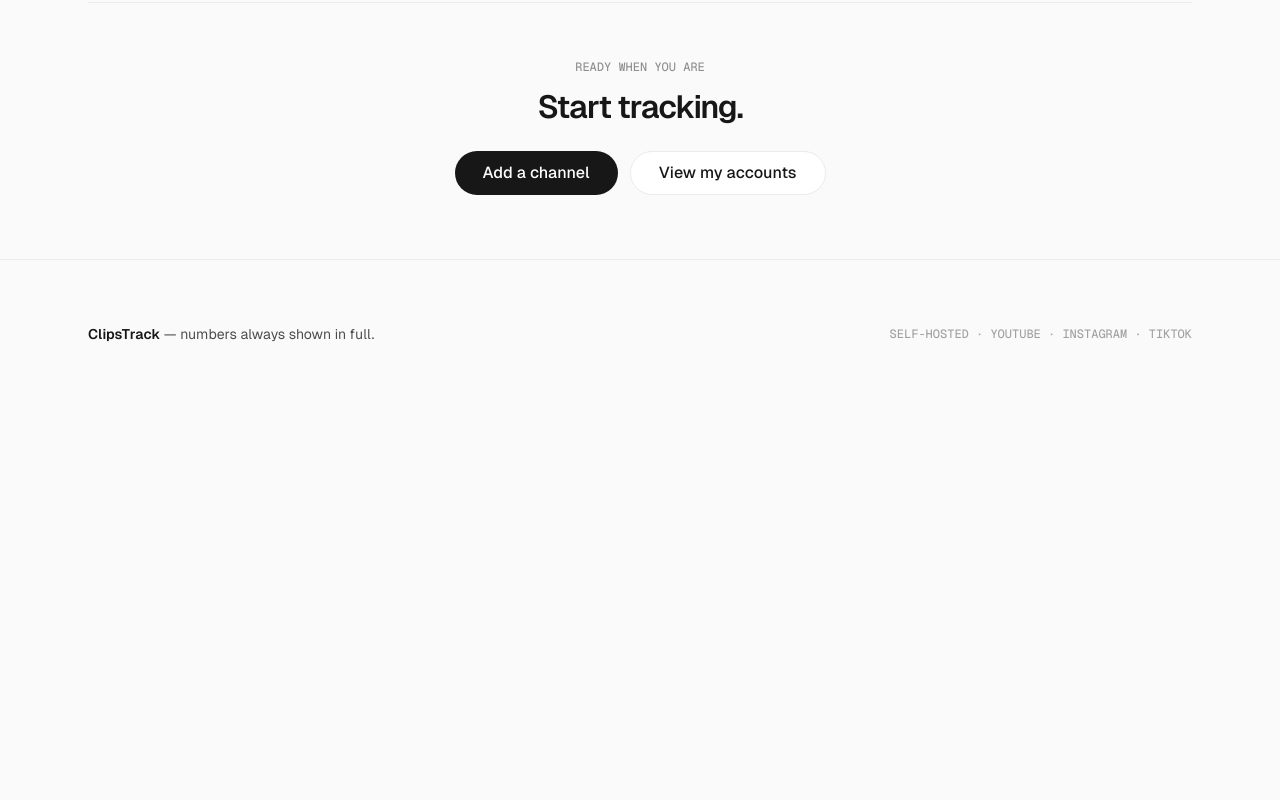
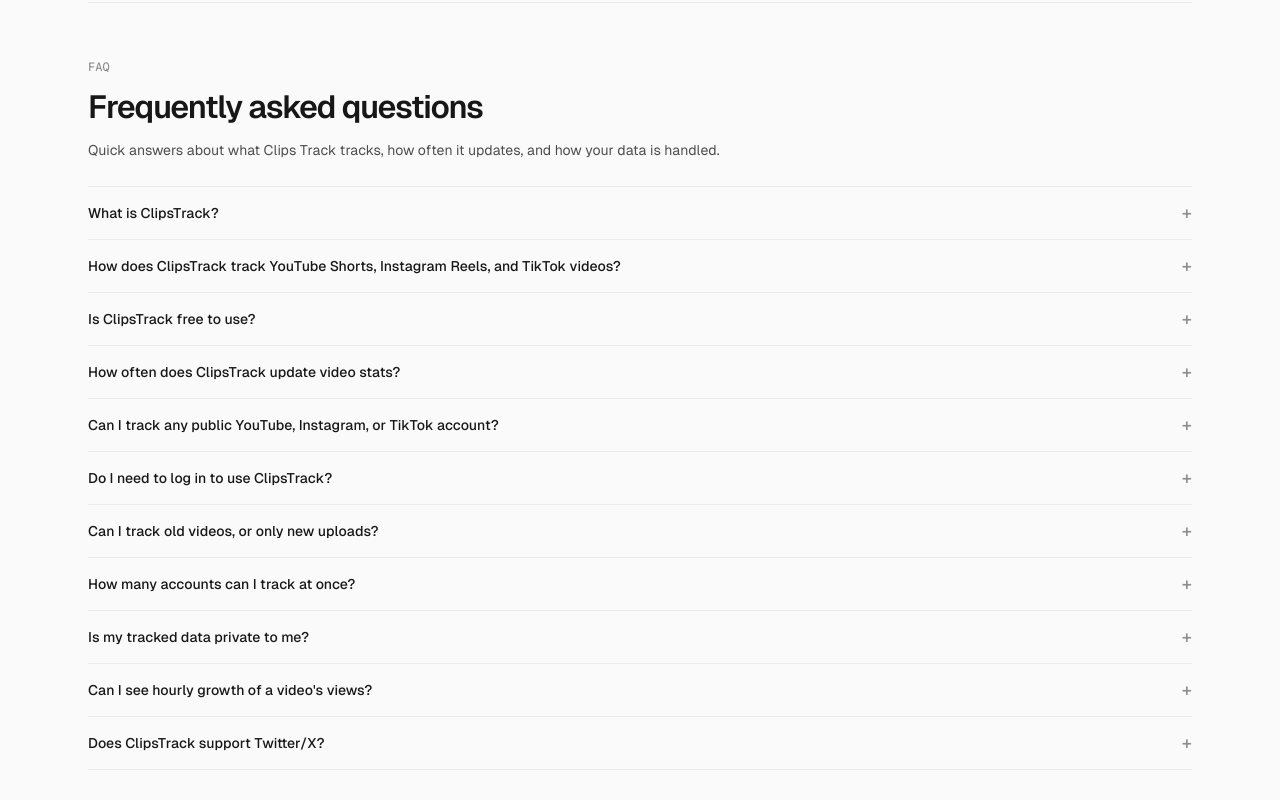
Before and after one commit to AmitX79/clipstrack, a Next.js app: page / in a window 1280 px wide. Shown: the part 2900-3700 px from the top of the page. Before the commit the page ends 3308 px from the top, so only its background shows below. Built offline with nearby package versions, Linux system fonts and the light colour scheme.

Commit message:
Homepage FAQ: 11-question accordion + FAQPage JSON-LD matched to visible Q&A

```diff
--- a/app/page.tsx
+++ b/app/page.tsx
@@ -34,6 +34,63 @@ const WEB_APP_SCHEMA = {
   inLanguage: "en",
   keywords:
     "clip tracker, video tracker, YouTube Shorts tracker, Instagram Reels tracker, TikTok video tracker",
+};
+
+const FAQS = [
+  {
+    q: "What is ClipsTrack?",
+    a: "ClipsTrack is a free clip tracker for short-form content. Add a YouTube, Instagram or TikTok handle and it records how each clip performs — views, likes and comments — every hour, always shown in full numbers. It keeps YouTube Shorts, Instagram Reels and TikTok videos together in one dashboard.",
+  },
+  {
+    q: "How does ClipsTrack track YouTube Shorts, Instagram Reels, and TikTok videos?",
+    a: "ClipsTrack pulls YouTube Shorts straight from the official YouTube Data API and keeps only clips up to 60 seconds — long-form uploads never get mixed in. On Instagram it tracks Reels only, skipping photo posts and carousels. On TikTok, only plain videos are tracked, along with their digg, comment and favorite counts. Each platform's stats are snapshotted hourly into a per-clip time series.",
+  },
+  {
+    q: "Is ClipsTrack free to use?",
+    a: "Yes — ClipsTrack is free. There's no paid plan, no per-channel fee and nothing is hidden behind a paywall.",
+  },
+  {
+    q: "How often does ClipsTrack update video stats?",
+    a: "Stats update every hour. The first snapshot is taken as soon as you add a handle, then a background sync refreshes views, likes and comments hourly from then on.",
+  },
+  {
+    q: "Can I track any public YouTube, Instagram, or TikTok account?",
+    a: "Yes — any public account on the three supported platforms can be tracked. Private or restricted accounts that require approval can't be read without authorization.",
+  },
+  {
+    q: "Do I need to log in to use ClipsTrack?",
+    a: "No login is required — there's no account system. Your tracked accounts are tied to a per-visitor identifier stored in your browser, so you can start adding channels immediately.",
+  },
+  {
+    q: "Can I track old videos, or only new uploads?",
+    a: "Both. When you add a channel, ClipsTrack first backfills recent clips into an \"Old\" bucket, then keeps a \"Latest\" bucket for new uploads going forward. You choose how many clips each bucket holds, per channel.",
+  },
+  {
+    q: "How many accounts can I track at once?",
+    a: "There's no fixed limit — add as many handles as you need, in batches. Each channel keeps its own counts, layout and alert settings.",
+  },
+  {
+    q: "Is my tracked data private to me?",
+    a: "Yes — the dashboard shows only the channels you added. Each visitor sees their own data and account records are isolated per visitor.",
+  },
+  {
+    q: "Can I see hourly growth of a video's views?",
+    a: "Yes. Every hourly sync stores another measurement for each clip, building a time series of exact view counts. Open a clip's history later and you can see its growth hour by hour and day by day.",
+  },
+  {
+    q: "Does ClipsTrack support Twitter/X?",
+    a: "Not yet — ClipsTrack currently tracks YouTube Shorts, Instagram Reels and TikTok videos. Twitter/X isn't supported.",
+  },
+] as const;
+
+const FAQ_PAGE_SCHEMA = {
+  "@context": "https://schema.org",
+  "@type": "FAQPage",
+  mainEntity: FAQS.map((f) => ({
+    "@type": "Question",
+    name: f.q,
+    acceptedAnswer: { "@type": "Answer", text: f.a },
+  })),
 };
 
 export default function Home() {
@@ -225,6 +282,44 @@ export default function Home() {
           </div>
         </section>
 
+        {/* FAQ */}
+        <section aria-label="Frequently asked questions" className="pt-16">
+          <div className="border-t border-hairline pt-14">
+            <script
+              type="application/ld+json"
+              dangerouslySetInnerHTML={{
+                __html: JSON.stringify(FAQ_PAGE_SCHEMA),
+              }}
+            />
+            <p className="mono-eyebrow text-mute">FAQ</p>
+            <h2 className="display-lg mt-3 text-ink">
+              Frequently asked questions
+            </h2>
+            <p className="mt-3 max-w-2xl text-sm leading-relaxed text-body">
+              Quick answers about what Clips Track tracks, how often it updates,
+              and how your data is handled.
+            </p>
+            <div className="mt-6 divide-y divide-hairline border-y border-hairline">
+              {FAQS.map((faq) => (
+                <details key={faq.q} className="group">
+                  <summary className="flex cursor-pointer select-none items-center justify-between gap-4 py-4 text-sm font-medium text-ink hover:text-link focus-visible:outline-none focus-visible:ring-2 focus-visible:ring-link [&::-webkit-details-marker]:hidden">
+                    {faq.q}
+                    <span
+                      aria-hidden="true"
+                      className="text-lg leading-none text-mute transition-transform duration-200 group-open:rotate-45"
+                    >
+                      +
+                    </span>
+                  </summary>
+                  <p className="pb-5 pr-8 text-sm leading-relaxed text-body">
+                    {faq.a}
+                  </p>
+                </details>
+              ))}
+            </div>
+          </div>
+        </section>
+
         {/* CTA band */}
         <section aria-label="Start tracking" className="pt-16">
           <div className="border-t border-hairline pt-14 text-center">
```
